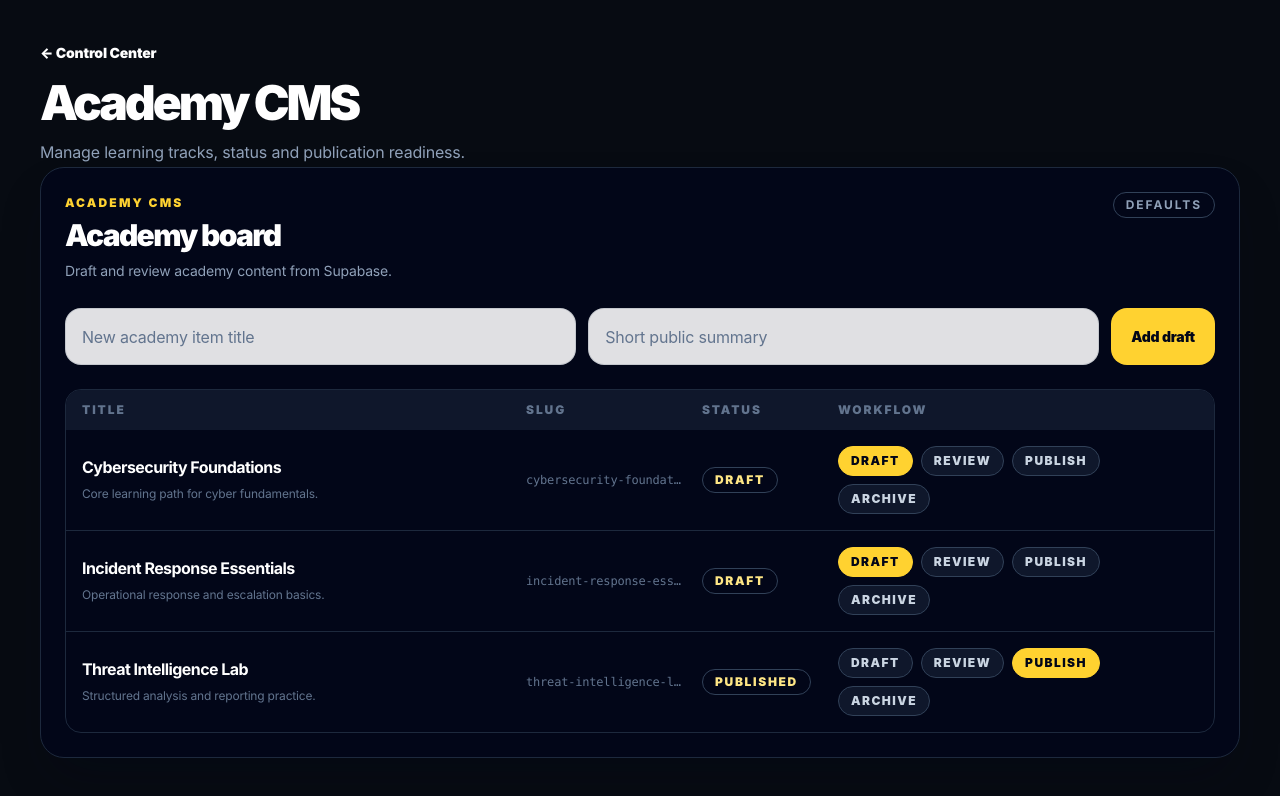
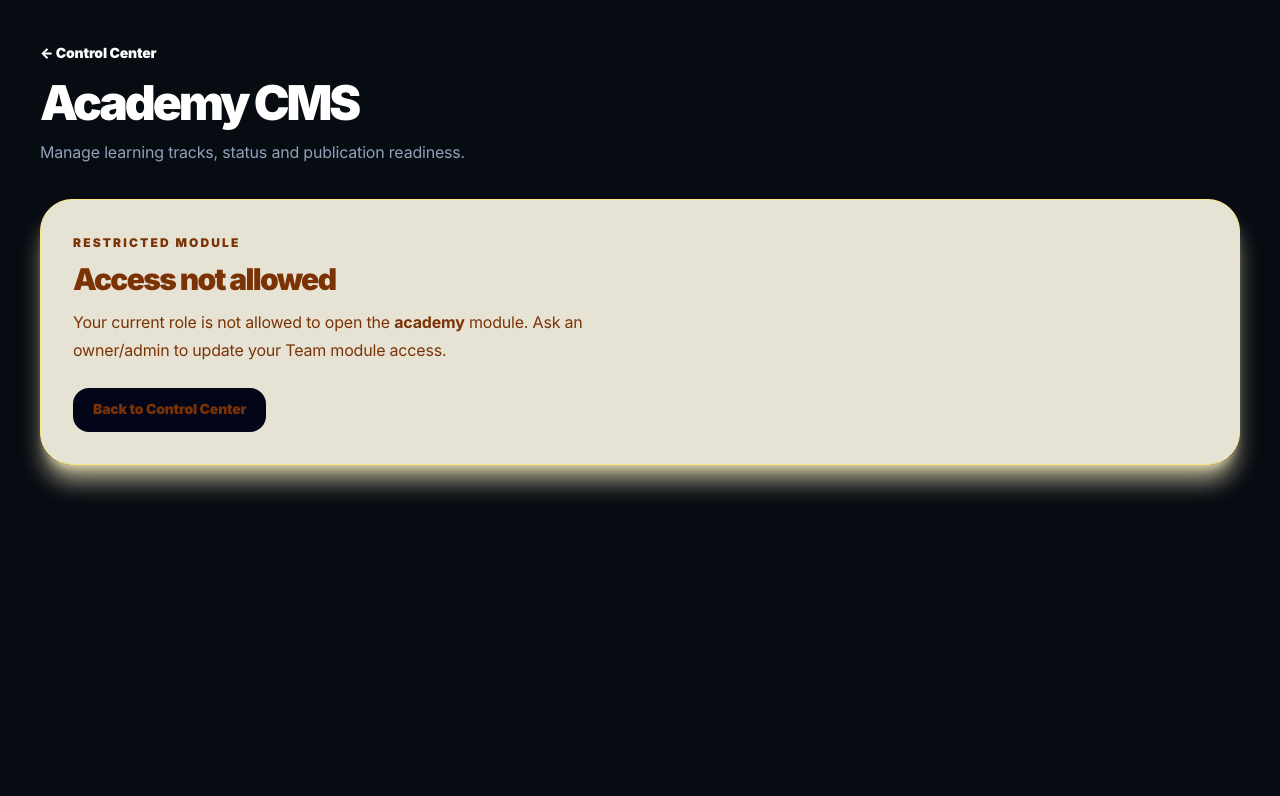
Before and after one commit to SeeDev-K/The-Right-Hat, a Next.js app: page /admin/academy in a window 1280 px wide. Shown: the top 796 px of the page. Built offline with nearby package versions, Linux system fonts and the light colour scheme; no server answers; the database is empty.

Commit message:
phase3: protect academy module access

```diff
--- a/app/admin/academy/page.tsx
+++ b/app/admin/academy/page.tsx
@@ -1,3 +1,4 @@
+import { AdminModuleGuard } from '@/components/admin/AdminModuleGuard'
 import { SimpleAcademyBoard } from '@/components/admin/SimpleAcademyBoard'
 
 export default function AdminAcademyPage() {
@@ -7,7 +8,7 @@ export default function AdminAcademyPage() {
         <a href="/admin" className="text-sm font-black text-cyan-300">← Control Center</a>
         <h1 className="mt-4 text-5xl font-black tracking-[-.06em]">Academy CMS</h1>
         <p className="mt-3 text-slate-400">Manage learning tracks, status and publication readiness.</p>
-        <SimpleAcademyBoard />
+        <div className="mt-8"><AdminModuleGuard module="academy"><SimpleAcademyBoard /></AdminModuleGuard></div>
       </div>
     </main>
   )
```
